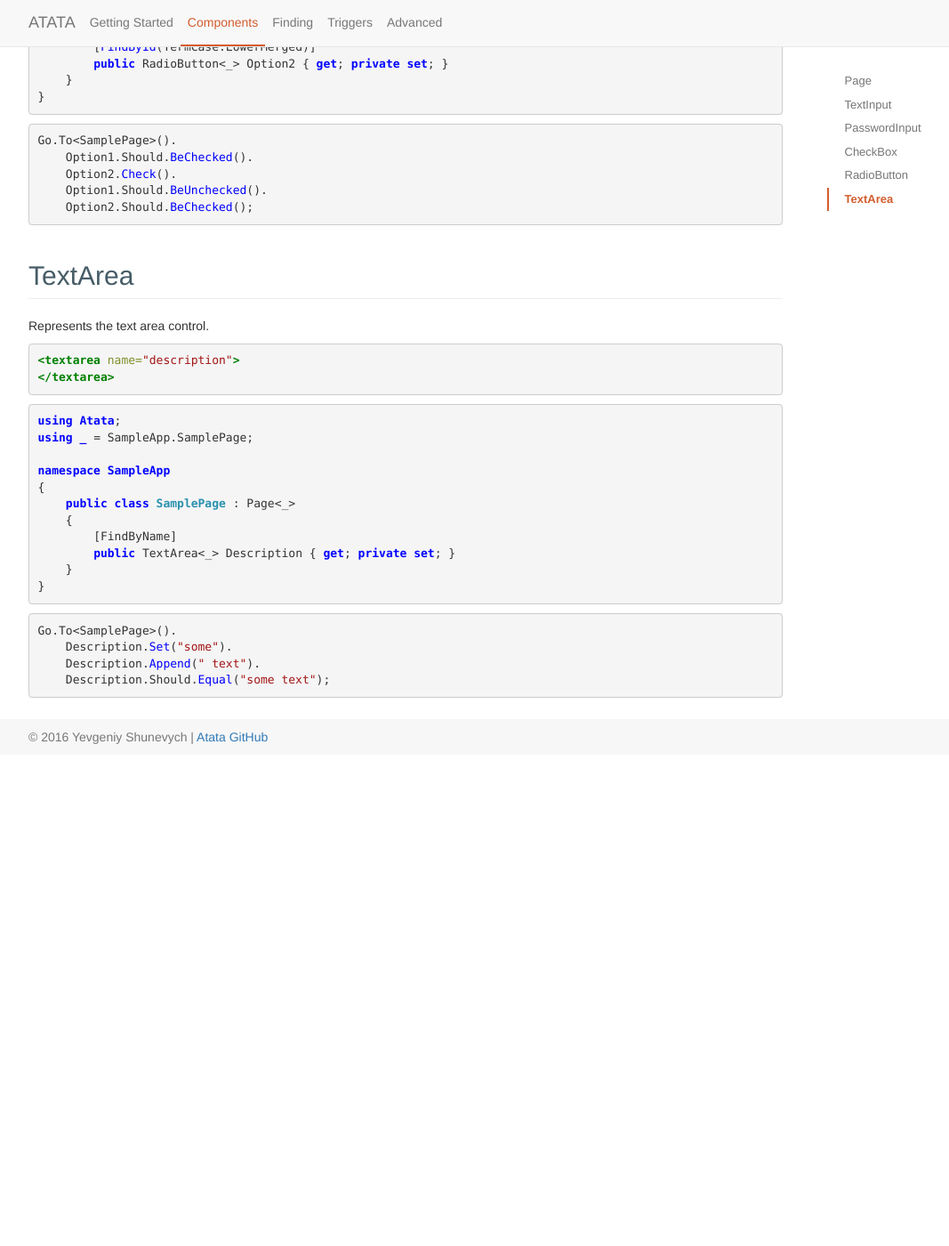
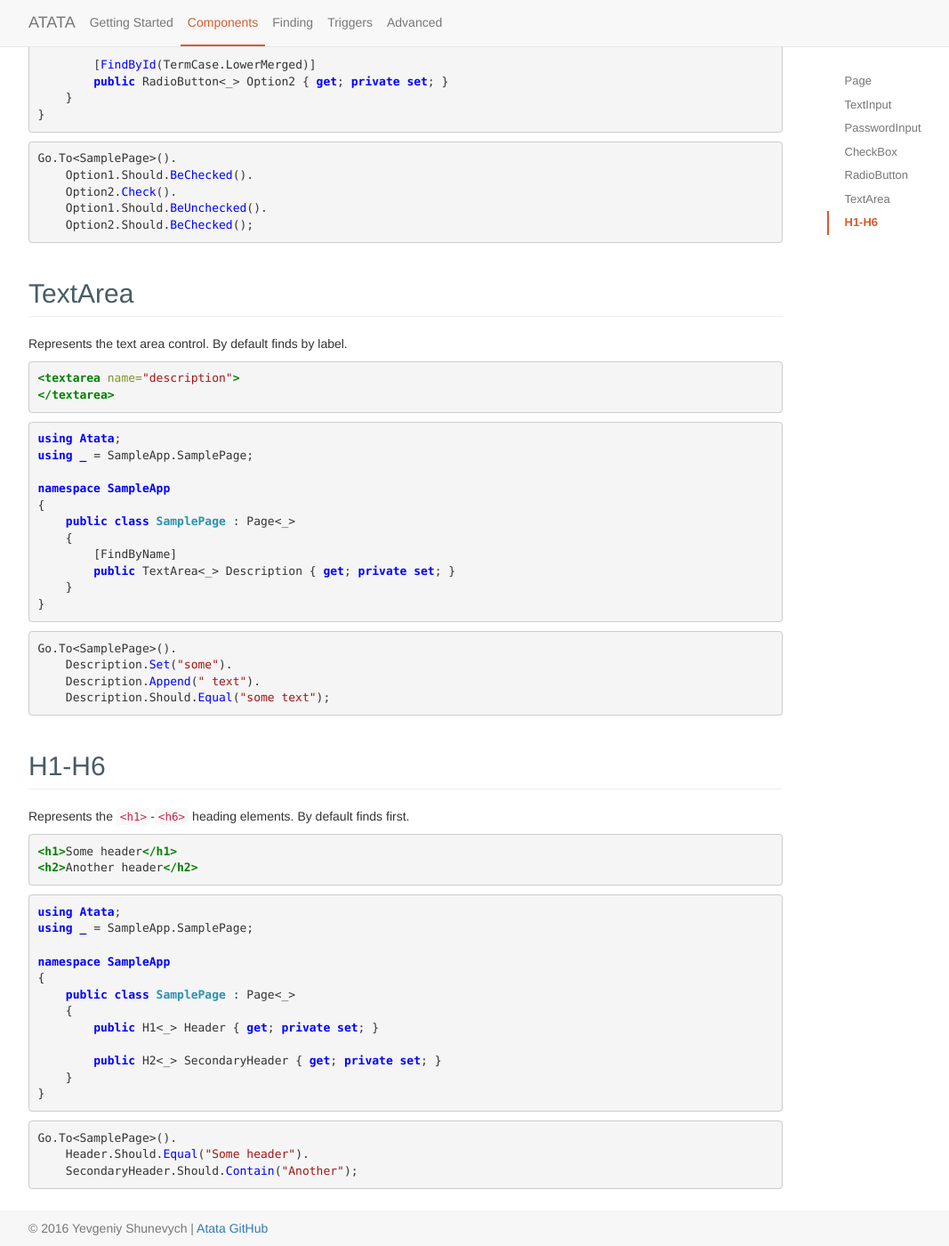
Before and after one commit to atata-framework/atata.io, a Jekyll site: the page built from components.html, in a window 1280 px wide and 1400 px high, scrolled down 2996 px. Shown: the whole window at 89% size, without its empty margins (38-1105 px from the left). Built offline with Jekyll 4.4.1, drawn with Linux system fonts in a browser that asks for light colours; before the commit the page ends 3844 px from its top, so only the background shows below that; some of the changed text lies outside the part shown.

Commit message:
Add h1-h6 component

````diff
--- a/_config.yml
+++ b/_config.yml
@@ -32,6 +32,7 @@ components:
   - CheckBox
   - RadioButton
   - TextArea
+  - H1-H6
 
 getting_started:
   - Demo
--- a/_includes/components/checkbox.md
+++ b/_includes/components/checkbox.md
@@ -1,4 +1,4 @@
-Represents the checkbox control.
+Represents the checkbox control. By default finds by label.
 
 ```html
 <label class="checkbox-inline">
--- /dev/null
+++ b/_includes/components/h1-h6.md
@@ -0,0 +1,25 @@
+Represents the `<h1>`-`<h6>` heading elements. By default finds first.
+
+```html
+<h1>Some header</h1>
+<h2>Another header</h2>
+```
+```cs
+using Atata;
+using _ = SampleApp.SamplePage;
+
+namespace SampleApp
+{
+    public class SamplePage : Page<_>
+    {
+        public H1<_> Header { get; private set; }
+
+        public H2<_> SecondaryHeader { get; private set; }
+    }
+}
+```
+```cs
+Go.To<SamplePage>().
+    Header.Should.Equal("Some header").
+    SecondaryHeader.Should.Contain("Another");
+```
--- a/_includes/components/passwordinput.md
+++ b/_includes/components/passwordinput.md
@@ -1,4 +1,4 @@
-Represents the password input control.
+Represents the password input control. By default finds by label.
 
 ```html
 <input type="password">
--- a/_includes/components/radiobutton.md
+++ b/_includes/components/radiobutton.md
@@ -1,4 +1,4 @@
-Represents the radio button control.
+Represents the radio button control. By default finds by label.
 
 ```html
 <label>
--- a/_includes/components/textarea.md
+++ b/_includes/components/textarea.md
@@ -1,4 +1,4 @@
-Represents the text area control.
+Represents the text area control. By default finds by label.
 
 ```html
 <textarea name="description">
--- a/_includes/components/textinput.md
+++ b/_includes/components/textinput.md
@@ -1,4 +1,4 @@
-Represents the text input control. Handles any input element with type="text" or without the type attribute defined.
+Represents the text input control. By default finds by label. Handles any input element with type="text" or without the type attribute defined.
 
 ```html
 <input type="text" id="first-name">
````
